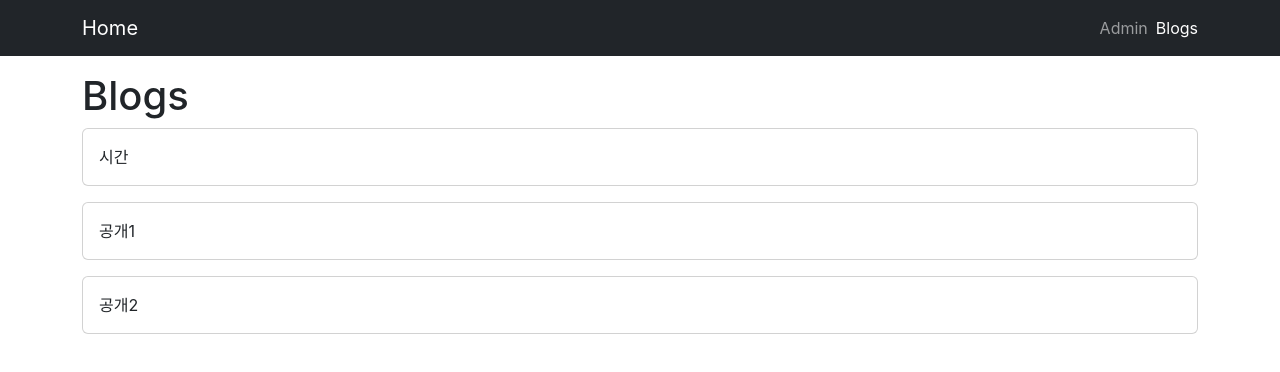
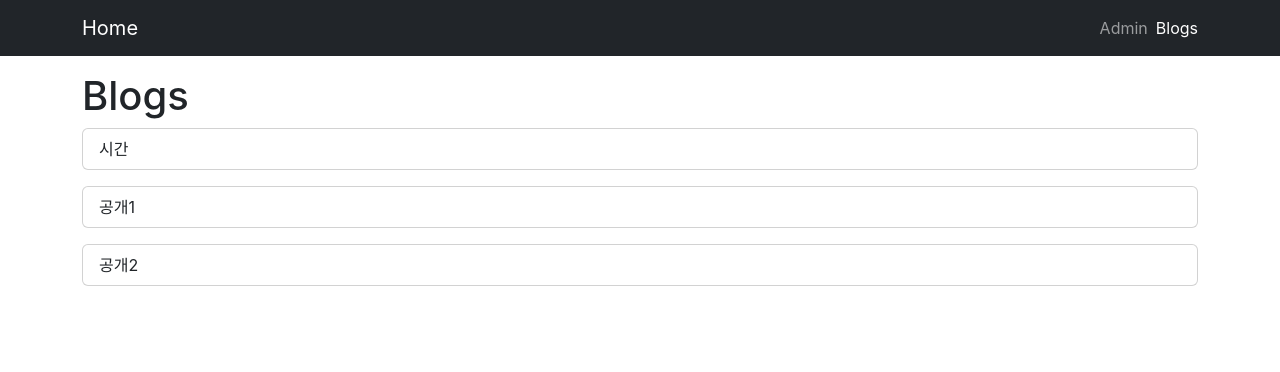
Before and after one commit to HanJeongSeol/inflearn_react_projectlearn, a React (Create React App) app in the folder react-basic/: page /blogs in a window 1280 px wide. Shown: the top 372 px of the page. Built offline with nearby package versions, Linux system fonts and the light colour scheme; data requests are answered from the project's data file.

Commit message:
49_카드컴포넌트_수정

```diff
--- a/react-basic/src/components/BlogList.jsx
+++ b/react-basic/src/components/BlogList.jsx
@@ -5,7 +5,6 @@ import LoadingSpinner from "../components/LoadingSpinner"
 import { useNavigate } from "react-router-dom"
 import PropTypes from "prop-types"
 
-// List페이지에서는 삭제버튼이 안보이게 하기 위해서 props를 하나 받는다.
 const BlogList = ({ isAdmin }) => {
     const navigate = useNavigate()
 
@@ -40,13 +39,11 @@ const BlogList = ({ isAdmin }) => {
 
     return posts
         .filter((post) => {
-            // 넘어오는 isAdmin props가 true인 경우 비공개 포스트까지 보여지게 한다.
             return isAdmin || post.publish
         })
         .map((post) => {
             return (
                 <Card key={post.id} title={post.title} onClick={() => navigate(`/blogs/${post.id}`)}>
-                    {/* isAdmin이 true인 경우만 delete 버튼을 보여준다 */}
                     {isAdmin ? (
                         <div>
                             <button className="btn btn-danger btn-sm" onClick={(e) => deleteBlog(e, post.id)}>
@@ -59,12 +56,10 @@ const BlogList = ({ isAdmin }) => {
         })
 }
 
-// Listpage, Adminpage에서 넘어오는 isAmdin porps 타입
 BlogList.propTypes = {
     isAdmin: PropTypes.bool,
 }
 
-// Admin에서만 true로 넘어오면 되기 때문에 false를 default로 설정
 BlogList.defaultProps = {
     isAdmin: false,
 }
--- a/react-basic/src/components/Card.jsx
+++ b/react-basic/src/components/Card.jsx
@@ -3,11 +3,11 @@ import PropTypes from "prop-types"
 const Card = ({ title, onClick, children }) => {
     return (
         <div className="card mb-3 cursor-pointer" onClick={onClick}>
-            <div className="card-body">
-                <div className="d-flex justify-content-between">
-                    <div>{title}</div>
-                    {children && <div>{children}</div>}
-                </div>
+            {/* padding y 축 변경, 글자 가운데 정렬*/}
+            <div className="card-body py-2 d-flex align-items-center">
+                {/* css flex 수정, , delete 버튼 우측 고정  */}
+                <div className="flex-grow-1">{title}</div>
+                {children && <div>{children}</div>}
             </div>
         </div>
     )
--- a/react-basic/src/pages/AdminPage.js
+++ b/react-basic/src/pages/AdminPage.js
@@ -12,7 +12,6 @@ const AdminPage = () => {
                     </Link>
                 </div>
             </div>
-            {/* isAdmin porps값을 true로 넘겨준다 */}
             <BlogList isAdmin={true} />
         </div>
     )
--- a/react-basic/src/pages/EditPage.js
+++ b/react-basic/src/pages/EditPage.js
@@ -1,9 +1,7 @@
 import BlogForm from "../components/BlogForm"
-// 수정 페이지 -> CreatePage에서 사용한 BlogForm 컴포넌트 그대로 사용
 const EditPage = () => {
     return (
         <div>
-            {/* BlogForm 컴포넌트에 editing 데이터 전달 */}
             <BlogForm editing={true} />
         </div>
     )
```
